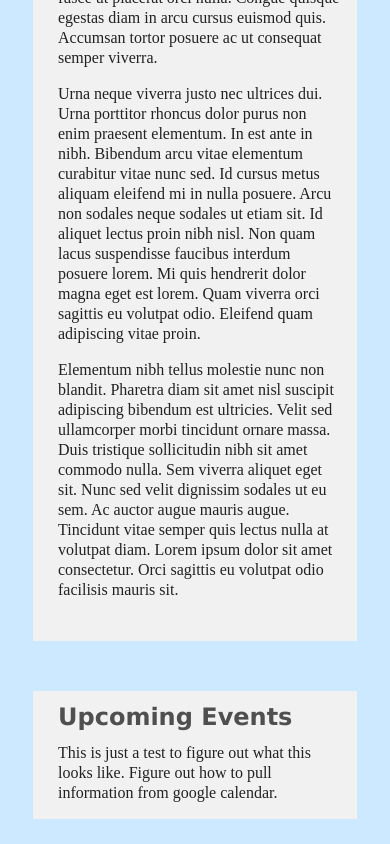
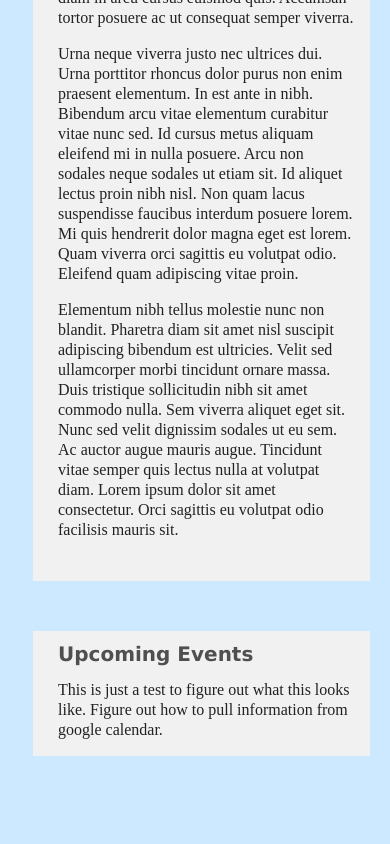
Before and after one commit to tfrederick1/Society-of-Undergraduate-Surgeons, a React (Create React App) app: page / in a window 390 px wide. Shown: the part 1364-2208 px from the top of the page. After the commit the page ends 2145 px from the top, so only its background shows below. Built offline with nearby package versions, Linux system fonts and the light colour scheme.

Commit message:
Google Calendar
Implemented google calendar, made even more stylesheet changes

```diff
--- a/public/StyleSheet.css
+++ b/public/StyleSheet.css
@@ -96,7 +96,7 @@ div.wrap {
 .transbox {
 	margin-top: 20px;
 	margin-left: 100px;
-	margin-right: 100px;
+	width: 80%;
 	margin-bottom: 0px;
 	background-color: rgba(237, 247, 255, .6);
 }
@@ -119,7 +119,7 @@ div.wrap {
 	flex-direction: column;
 	margin-top: 25px;
 	width: 60%;
-	margin-right: 25px;
+	margin-right: 2%;
 	margin-left: 100px;
 	margin-bottom: 25px;
 	justify-content: left;
@@ -153,7 +153,7 @@ div.wrap {
 /* Upcoming Events Box */
 .flex-container-event {
 	float: left;
-	width: 300px;
+	width: 18%;
 	background-color: #f1f1f1;
 	margin-top: 25px;
 }
@@ -165,7 +165,7 @@ div.wrap {
 }
 
 .flex-container-event h1 {
-	font-size: 150%;
+	font-size: 125%;
 	margin-left: unset;
 	padding-left: 25px;
 	padding-right: 25px;
@@ -204,6 +204,15 @@ p {
 	color: #222222;
 }
 
+iframe {
+	border: none;
+	width: 80%;
+	height: 800px;
+	margin-left: 100px;
+	margin-top: 25px;
+	margin-bottom: 25px;
+}
+
 /* For when the screen gets smol :) */
 @media screen and (max-width: 1200px) {
 	.flex-container-helper {
@@ -217,11 +226,10 @@ p {
 	.transbox {
 		margin-top: 10px;
 		margin-left: 25px;
-		margin-right: 25px;
+		width: 90%;
 	}
 
 	.flex-container-body {
-		margin-right: 25px;
 		margin-left: 25px;
 	}
 
@@ -236,21 +244,26 @@ p {
 	}
 
 	.flex-container-event {
-		width: 30%;
+		width: 28%;
+	}
+
+	iframe {
+		margin-left: 25px;
+		width: 90%;
 	}
 }
 
 @media screen and (max-width: 880px) {
 	.flex-container-body {
-		width:unset;
+		width: 90%;
 	}
 
 	.flex-container-event {
-		width: unset;
+		width: 90%;
+		margin-bottom: 25px;
 		margin-left: 25px;
-		margin-right: 25px;
-		margin-bottom: 25px;
 	}
+}
 
 @media screen and (max-width: 600px) {
 	.transbox h1 {
@@ -264,4 +277,8 @@ p {
 		float: unset;
 		display: block;
 	}
+
+	iframe {
+		width: 90%;
+	}
 }
--- a/src/App.js
+++ b/src/App.js
@@ -1,5 +1,6 @@
-import React from 'react';
+import React, { Component } from 'react';
 import { BrowserRouter, Route, Switch } from 'react-router-dom';
+import axios from 'axios';
 
 import About_Us from './components/About_Us/About_Us';
 import Board_Members from './components/About_Us/Board_Members';
@@ -7,8 +8,10 @@ import Sponsors from './components/About_Us/Sponsors';
 import Contact_Us from './components/About_Us/Contact_Us';
 import Home from './components/Home/Home';
 import Outreach from './components/Outreach/Outreach';
+import Calendar from './components/Calendar/Calendar';
 
-function App() {
+class App extends Component {
+    render() {
         return (
             <div className="wrapper">
                 <div class="flex-container-header">
@@ -57,33 +60,66 @@ function App() {
                     <Switch>
                         <Route path="/About-Us/Board-Members">
                             <Board_Members />
-                    </Route>
-                    <Route path='/About-Us/Sponsors'>
-                        <Sponsors />
-                    </Route>
-                    <Route path='/About-Us/Contact-Us'>
-                        <Contact_Us />
-                    </Route>
-                    <Route path="/About-Us">
-                        <About_Us />
-                    </Route>
-                    <Route path="/Outreach">
-                        <Outreach />
-                    </Route>
-                    <Route path="/">
-                        <Home />
-                    </Route>
-                </Switch>
-            </BrowserRouter>
-
                             <div class='flex-container-event'>
                                 <div>
                                     <h1>Upcoming Events</h1>
                                     <p>This is just a test to figure out what this looks like. Figure out how to pull information from google calendar.</p>
                                 </div>
                             </div>
+                        </Route>
+                        <Route path='/About-Us/Sponsors'>
+                            <Sponsors />
+                            <div class='flex-container-event'>
+                                <div>
+                                    <h1>Upcoming Events</h1>
+                                    <p>This is just a test to figure out what this looks like. Figure out how to pull information from google calendar.</p>
+                                </div>
+                            </div>
+                        </Route>
+                        <Route path='/About-Us/Contact-Us'>
+                            <Contact_Us />
+                            <div class='flex-container-event'>
+                                <div>
+                                    <h1>Upcoming Events</h1>
+                                    <p>This is just a test to figure out what this looks like. Figure out how to pull information from google calendar.</p>
+                                </div>
+                            </div>
+                        </Route>
+                        <Route path="/About-Us">
+                            <About_Us />
+                            <div class='flex-container-event'>
+                                <div>
+                                    <h1>Upcoming Events</h1>
+                                    <p>This is just a test to figure out what this looks like. Figure out how to pull information from google calendar.</p>
+                                </div>
+                            </div>
+                        </Route>
+                        <Route path="/Outreach">
+                            <Outreach />
+                            <div class='flex-container-event'>
+                                <div>
+                                    <h1>Upcoming Events</h1>
+                                    <p>This is just a test to figure out what this looks like. Figure out how to pull information from google calendar.</p>
+                                </div>
+                            </div>
+                        </Route>
+                        <Route path='/Calendar'>
+                            <Calendar />
+                        </Route>
+                        <Route path="/">
+                            <Home />
+                            <div class='flex-container-event'>
+                                <div>
+                                    <h1>Upcoming Events</h1>
+                                    <p>This is just a test to figure out what this looks like. Figure out how to pull information from google calendar.</p>
+                                </div>
+                            </div>
+                        </Route>
+                    </Switch>
+                </BrowserRouter>
             </div>
         );
     }
+}
 
 export default App;
--- /dev/null
+++ b/src/components/Calendar/Calendar.js
@@ -0,0 +1,14 @@
+import React from 'react';
+
+export default class Outreach extends React.Component {
+    render() {
+        return (
+            <div>
+                <div class="transbox">
+                    <h1>Calendar</h1>
+                </div>
+                <iframe src="https://calendar.google.com/calendar/embed?height=600&amp;wkst=1&amp;bgcolor=%23ffffff&amp;ctz=America%2FNew_York&amp;src=c3Vmc21hbmFnbWVudEBnbWFpbC5jb20&amp;src=ZW4udXNhI2hvbGlkYXlAZ3JvdXAudi5jYWxlbmRhci5nb29nbGUuY29t&amp;color=%23039BE5&amp;color=%230B8043&amp;showTitle=1&amp;showNav=1&amp;showDate=1&amp;showPrint=0&amp;showTabs=0&amp;showCalendars=0&amp;title=Society%20of%20Undergraduate%20Surgeons%20Event%20Calendar" title="Event Calendar"></iframe>
+            </div>
+        );
+    }
+}
```
Lines whose indentation alone changed are shown as unchanged.
